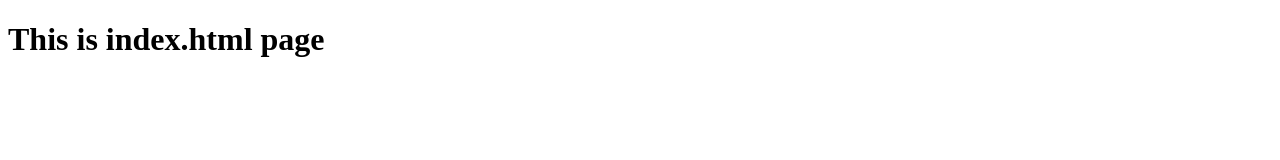
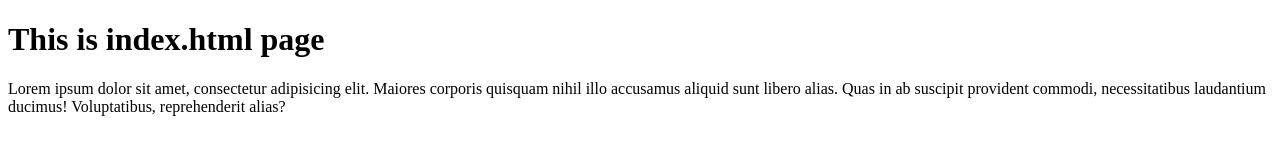
Before and after one commit to Rakesh8201/Git-Assignment-4, a plain HTML site: page index.html in a window 1280 px wide. Drawn offline with Linux system fonts and the light colour scheme.

Commit message:
main para added and README updated

```diff
--- a/index.html
+++ b/index.html
@@ -7,5 +7,6 @@
 </head>
 <body>
     <h1>This is index.html page</h1>
+    <p>Lorem ipsum dolor sit amet, consectetur adipisicing elit. Maiores corporis quisquam nihil illo accusamus aliquid sunt libero alias. Quas in ab suscipit provident commodi, necessitatibus laudantium ducimus! Voluptatibus, reprehenderit alias?</p>
 </body>
 </html>
```
Also changed, not shown: 1 other file.
